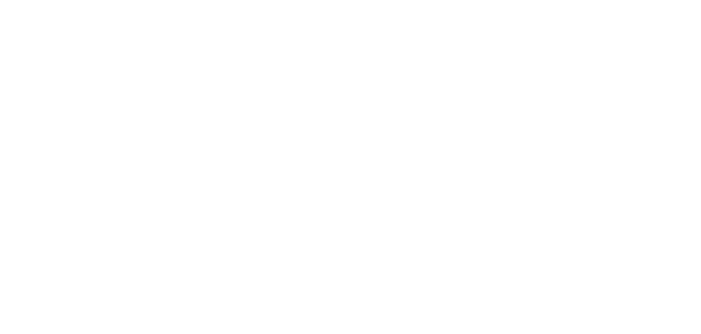
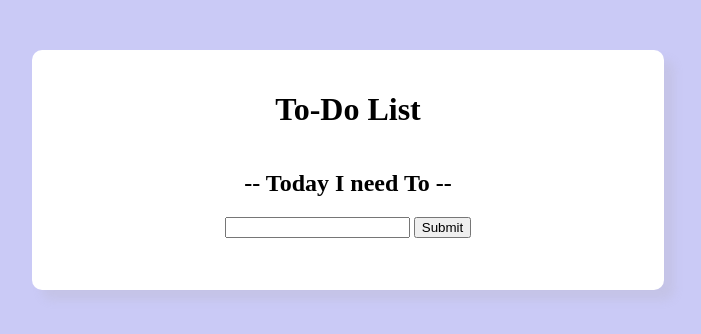
Before and after one commit to dts-kominfo-rea2a/challenge-08-fadhilansyah25, a website: page index.html in a window 1280 px wide. Shown: the whole page, without its empty margins (292-993 px from the left). Drawn offline with Linux system fonts and the light colour scheme.

Commit message:
commit: challenge-08 REA2A done

```diff
--- a/index.html
+++ b/index.html
@@ -5,37 +5,81 @@
     <meta http-equiv="X-UA-Compatible" content="IE=edge" />
     <meta name="viewport" content="width=device-width, initial-scale=1.0" />
     <title>Challenge - DOM</title>
+
+    <style>
+      body {
+        background-color: rgb(202, 202, 246);
+      }
+
+      #app {
+        width: 50%;
+        margin: 50px auto 0px;
+        padding: 20px;
+        display: flex;
+        flex-direction: column;
+        box-sizing: border-box;
+        background-color: white;
+        border-radius: 10px;
+        box-shadow: 10px 10px 10px rgba(171, 168, 168, 0.185);
+      }
+
+      #todo-title,
+      #todo-subtitle {
+        text-align: center;
+      }
+
+      #input-container {
+        align-self: center;
+      }
+    </style>
   </head>
   <body>
     <div id="app">
       <!-- TODO: Buatlah sebuah header dengan id todo-title -->
+      <h1 id="todo-title">To-Do List</h1>
       <!-- TODO: Buatlah sebuah subtitle dengan id todo-subtitle -->
+      <h2 id="todo-subtitle">-- Today I need To --</h2>
 
       <!-- Section: input -->
       <!-- TODO: Buatlah sebuah input bertipe text dengan id todo-input -->
       <!-- TODO: Buatlah sebuah button dengan id todo-submit -->
+      <div id="input-container">
+        <input type="text" name="" id="todo-input" />
+        <button type="submit" id="todo-submit">Submit</button>
+      </div>
 
       <!-- Section output -->
       <!-- TODO: Buatlah sebuah <ul> dengan id todo-output -->
+      <ul id="todo-output"></ul>
     </div>
 
     <!-- ! Untuk tantangan ini, script jangan diubah ke external js yah ! -->
     <script>
       // TODO: Deklarasi variable sesuai dengan kebutuhan di sini
-      let button;
-      let input;
-      let output;
+      let button = document.getElementById("todo-submit");
+      let input = document.getElementById("todo-input");
+      let output = document.getElementById("todo-output");
 
       // TODO: Buatlah sebuah fungsi dengan nama fnClickHandler
       // Fungsi yang digunakan untuk menambahkan tulisan
       // Jangan ubah cara deklarasi fungsinya, cukup isi saja
-      function fnClickHandler(toDoItem) {}
+      function fnClickHandler(toDoItem) {
+        output.innerHTML += `<li>${toDoItem}</li>`;
+      }
 
       // TODO: register event onclick / addEventListener untuk button
       // akan menjalankan fungsi fnClickHandler
+      button.addEventListener("click", () => {
+        fnClickHandler(input.value);
+      });
 
       // TODO: register event onkeypress / addEventListener untuk input
       // sehingga saat di input ditekan enter akan menjalankan fungsi fnClickHandler juga
+      input.addEventListener("keypress", (event) => {
+        if (event.key === "Enter") {
+          fnClickHandler(input.value);
+        }
+      });
     </script>
   </body>
 </html>
```
